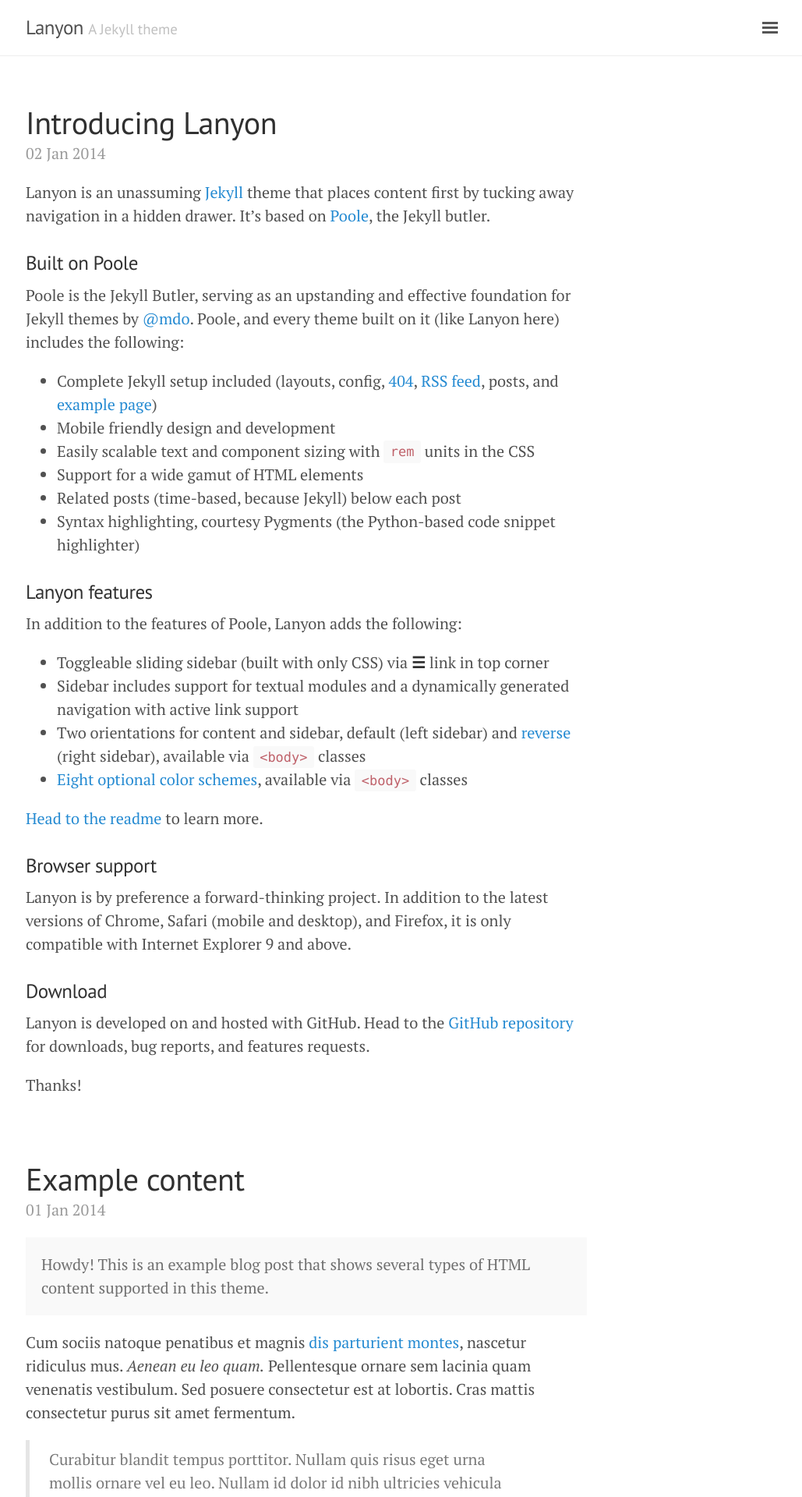
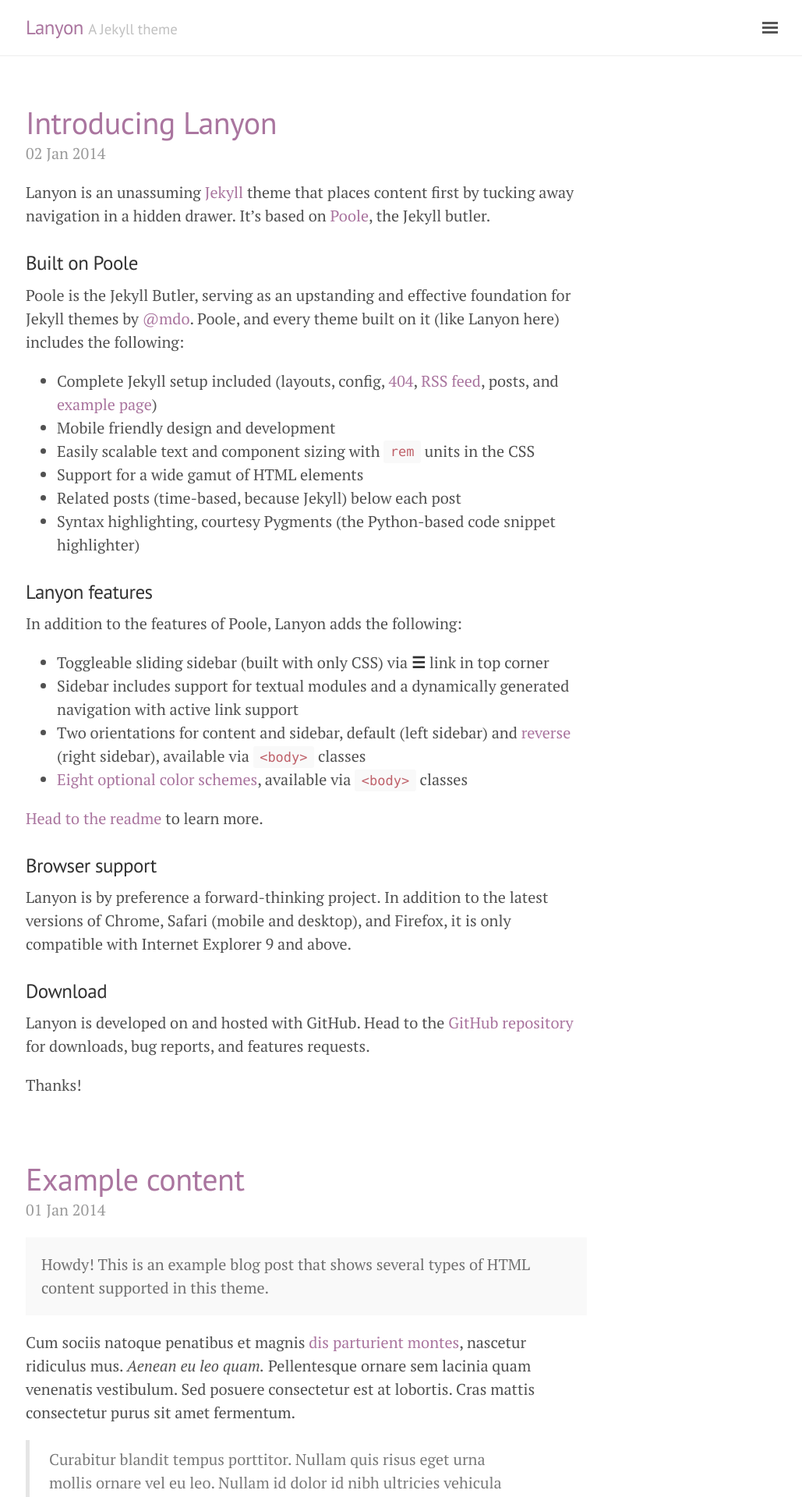
Before and after one commit to dcernst/PinyonsPines, a Jekyll site: the page built from index.html, in a window 1280 px wide. Shown: the top 1920 px of the page at 78% size, without its empty margins (247-1276 px from the left). Built offline with Jekyll 4.4.1, drawn with Linux system fonts in a browser that asks for light colours; the list of posts is cut into pages by our own code.

Commit message:
Tweak base theme

```diff
--- a/_layouts/default.html
+++ b/_layouts/default.html
@@ -3,7 +3,7 @@
 
   {% include head.html %}
 
-  <body class="layout-reverse sidebar-overlay">
+  <body class="layout-reverse sidebar-overlay theme-base-0e">
 
     {% include sidebar.html %}
 
```
